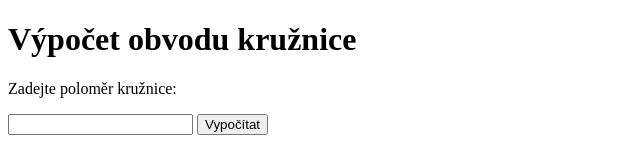
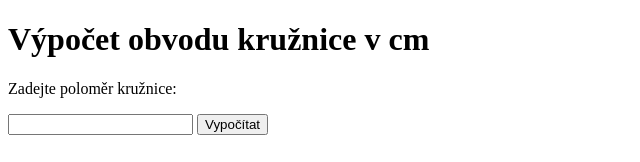
Before and after one commit to wendic11/projekt-JS, a plain HTML site: page index.html in a window 1280 px wide. Shown: the top 162 px of the page, 0-640 px from the left. Drawn offline with Linux system fonts and the light colour scheme.

Commit message:
přidání změn

```diff
--- a/index.html
+++ b/index.html
@@ -4,10 +4,10 @@
     <meta charset="UTF-8">
     <meta http-equiv="X-UA-Compatible" content="IE=edge">
     <meta name="viewport" content="width=device-width, initial-scale=1.0">
-	<title> Výpočet obvodu kružnice </title>
+	<title> Výpočet obvodu kružnice v cm</title>
 </head>
 <body>
-	<h1> Výpočet obvodu kružnice </h1>
+	<h1> Výpočet obvodu kružnice v cm </h1>
 	<p>Zadejte poloměr kružnice:</p>
 	<input type="number" id="radius">
 	<button onclick="calculate()">Vypočítat</button>
```
